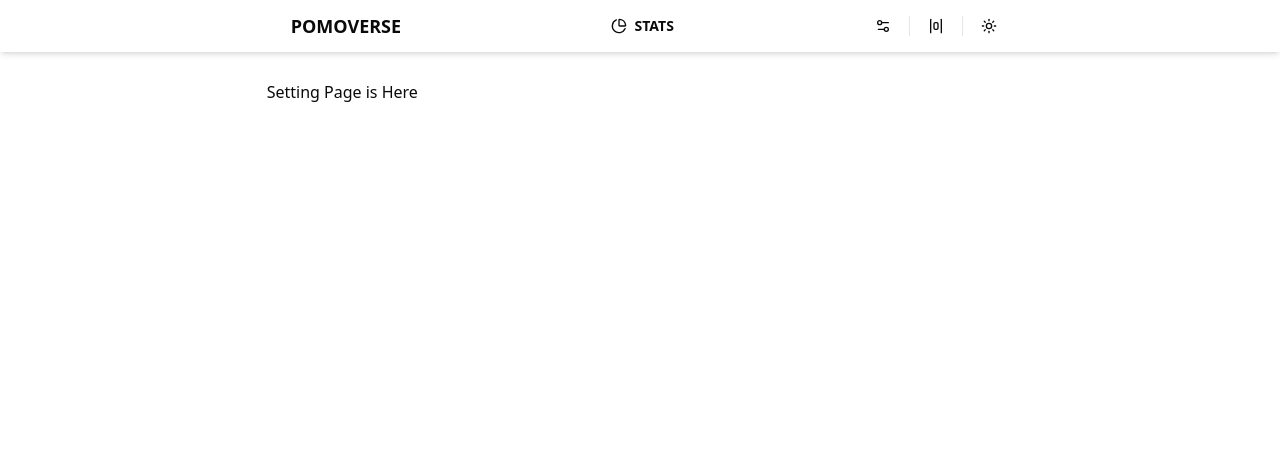
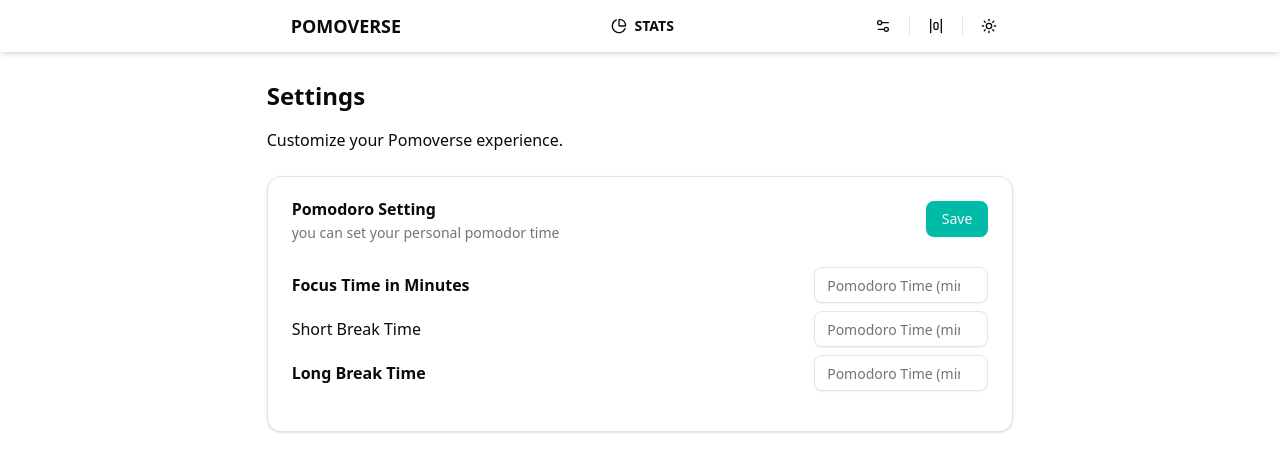
Before and after one commit to KarimMuhamad/pomoverse, a SvelteKit app: page /setting in a window 1280 px wide. Shown: the top 472 px of the page. Built offline with nearby package versions, Linux system fonts and the light colour scheme.

Commit message:
Create Setting Component

```diff
--- /dev/null
+++ b/src/lib/components/Setting.svelte
@@ -0,0 +1,47 @@
+<script lang="ts">
+   import * as Card from '$lib/components/ui/card';
+   import Button from './ui/button/button.svelte';
+   import Input from './ui/input/input.svelte';
+   import { timer } from '$lib/state/Timer.svelte';
+
+   const secondToMinute = (sec : number) => {
+      const result = Math.floor(sec / 60);
+      return result;
+   }
+
+   let focusTime = secondToMinute(timer.duration.focus);
+   let shortBreakTime = secondToMinute(timer.duration.shortBreak);
+   let longBreakTime = secondToMinute(timer.duration.longBreak);
+
+   const handleSave = () => {
+
+   }
+</script>
+
+<div class="flex flex-col gap-4">
+   <Card.Root>
+      <Card.Header>
+         <Card.Title>Pomodoro Setting</Card.Title>
+         <Card.Description>you can set your personal pomodor time</Card.Description>
+         <Card.Action>
+            <Button>Save</Button>
+         </Card.Action>
+      </Card.Header>
+      <Card.Content>
+         <div class="flex flex-col gap-2 mb-4">
+            <div class="flex items-center justify-between">
+               <label for="pomodoro-time" class="min-w-9/12 font-semibold">Focus Time in Minutes</label>
+               <Input type="number" placeholder="Pomodoro Time (minutes)" />
+            </div>
+            <div class="flex items-center justify-between">
+               <label for="pomodoro-time" class="min-w-9/12 font-medium">Short Break Time</label>
+               <Input type="number" placeholder="Pomodoro Time (minutes)" />
+            </div>
+            <div class="flex items-center justify-between">
+               <label for="pomodoro-time" class="min-w-9/12 font-semibold">Long Break Time</label>
+               <Input type="number" placeholder="Pomodoro Time (minutes)" />
+            </div>
+         </div>
+      </Card.Content>
+   </Card.Root>
+</div>
--- a/src/lib/components/Timer.svelte
+++ b/src/lib/components/Timer.svelte
@@ -9,7 +9,6 @@
   import { sendNotification } from './utils/sendNotification';
   import { onDestroy, onMount } from 'svelte';
   import { Space } from '@lucide/svelte';
-  import * as Toltip from '$lib/components/ui/tooltip';
 
 	let activeTab = $state<TimerMode>('focus');
   let isStart = $state(false);
--- /dev/null
+++ b/src/lib/components/ui/input/index.ts
@@ -0,0 +1,7 @@
+import Root from "./input.svelte";
+
+export {
+	Root,
+	//
+	Root as Input,
+};
--- /dev/null
+++ b/src/lib/components/ui/input/input.svelte
@@ -0,0 +1,51 @@
+<script lang="ts">
+	import type { HTMLInputAttributes, HTMLInputTypeAttribute } from "svelte/elements";
+	import { cn, type WithElementRef } from "$lib/utils.js";
+
+	type InputType = Exclude<HTMLInputTypeAttribute, "file">;
+
+	type Props = WithElementRef<
+		Omit<HTMLInputAttributes, "type"> &
+			({ type: "file"; files?: FileList } | { type?: InputType; files?: undefined })
+	>;
+
+	let {
+		ref = $bindable(null),
+		value = $bindable(),
+		type,
+		files = $bindable(),
+		class: className,
+		...restProps
+	}: Props = $props();
+</script>
+
+{#if type === "file"}
+	<input
+		bind:this={ref}
+		data-slot="input"
+		class={cn(
+			"selection:bg-primary dark:bg-input/30 selection:text-primary-foreground border-input ring-offset-background placeholder:text-muted-foreground shadow-xs flex h-9 w-full min-w-0 rounded-md border bg-transparent px-3 pt-1.5 text-sm font-medium outline-none transition-[color,box-shadow] disabled:cursor-not-allowed disabled:opacity-50 md:text-sm",
+			"focus-visible:border-ring focus-visible:ring-ring/50 focus-visible:ring-[3px]",
+			"aria-invalid:ring-destructive/20 dark:aria-invalid:ring-destructive/40 aria-invalid:border-destructive",
+			className
+		)}
+		type="file"
+		bind:files
+		bind:value
+		{...restProps}
+	/>
+{:else}
+	<input
+		bind:this={ref}
+		data-slot="input"
+		class={cn(
+			"border-input bg-background selection:bg-primary dark:bg-input/30 selection:text-primary-foreground ring-offset-background placeholder:text-muted-foreground shadow-xs flex h-9 w-full min-w-0 rounded-md border px-3 py-1 text-base outline-none transition-[color,box-shadow] disabled:cursor-not-allowed disabled:opacity-50 md:text-sm",
+			"focus-visible:border-ring focus-visible:ring-ring/50 focus-visible:ring-[3px]",
+			"aria-invalid:ring-destructive/20 dark:aria-invalid:ring-destructive/40 aria-invalid:border-destructive",
+			className
+		)}
+		{type}
+		bind:value
+		{...restProps}
+	/>
+{/if}
--- a/src/routes/(guest)/setting/+page.svelte
+++ b/src/routes/(guest)/setting/+page.svelte
@@ -1 +1,12 @@
-<h1>Setting Page is Here</h1>
+<script lang="ts">
+  import Setting from "$lib/components/Setting.svelte";
+
+
+</script>
+
+<div class="w-full mx-auto">
+  <h1 class="text-2xl font-bold mb-4">Settings</h1>
+  <p class="mb-6">Customize your Pomoverse experience.</p>
+
+  <Setting />
+</div>
```
